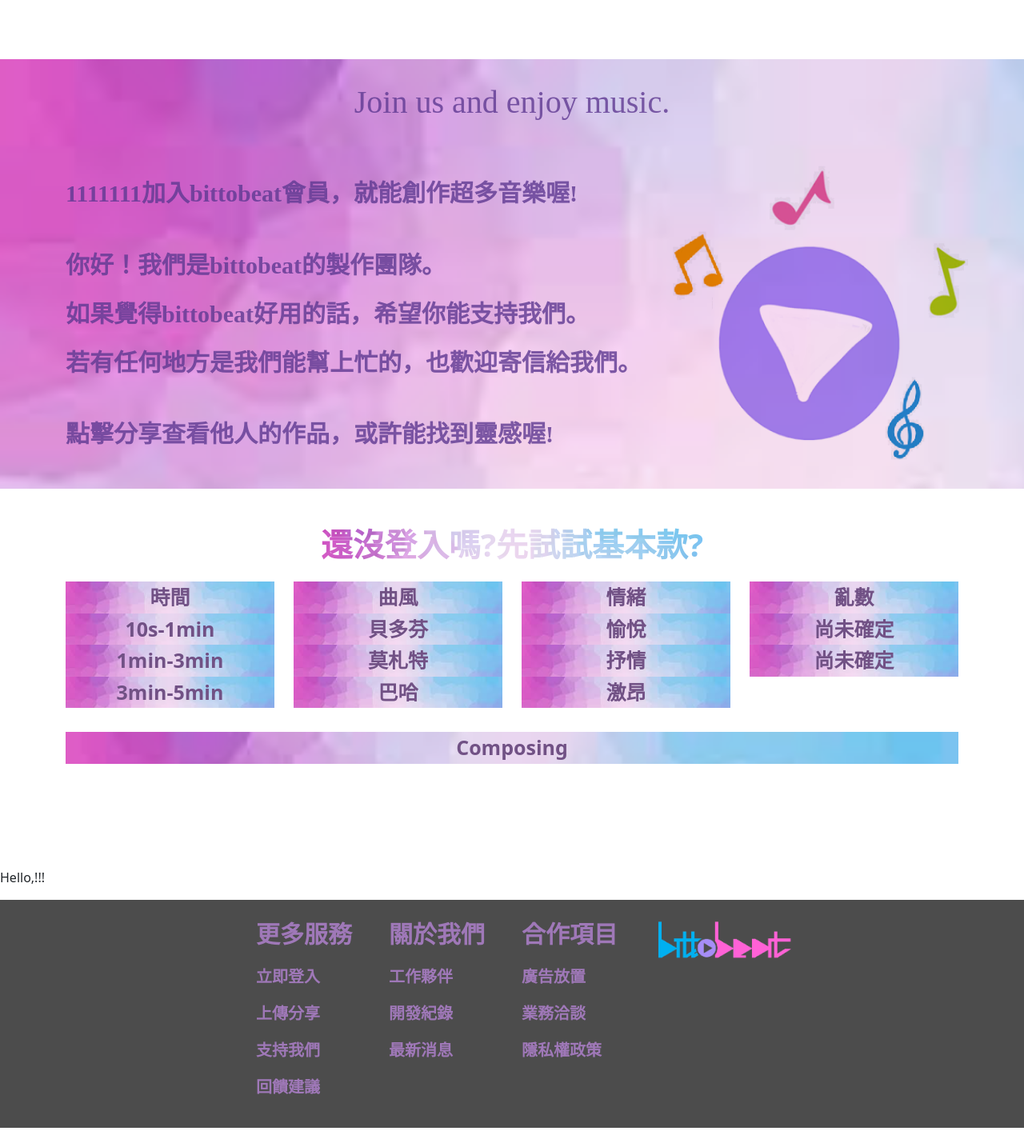
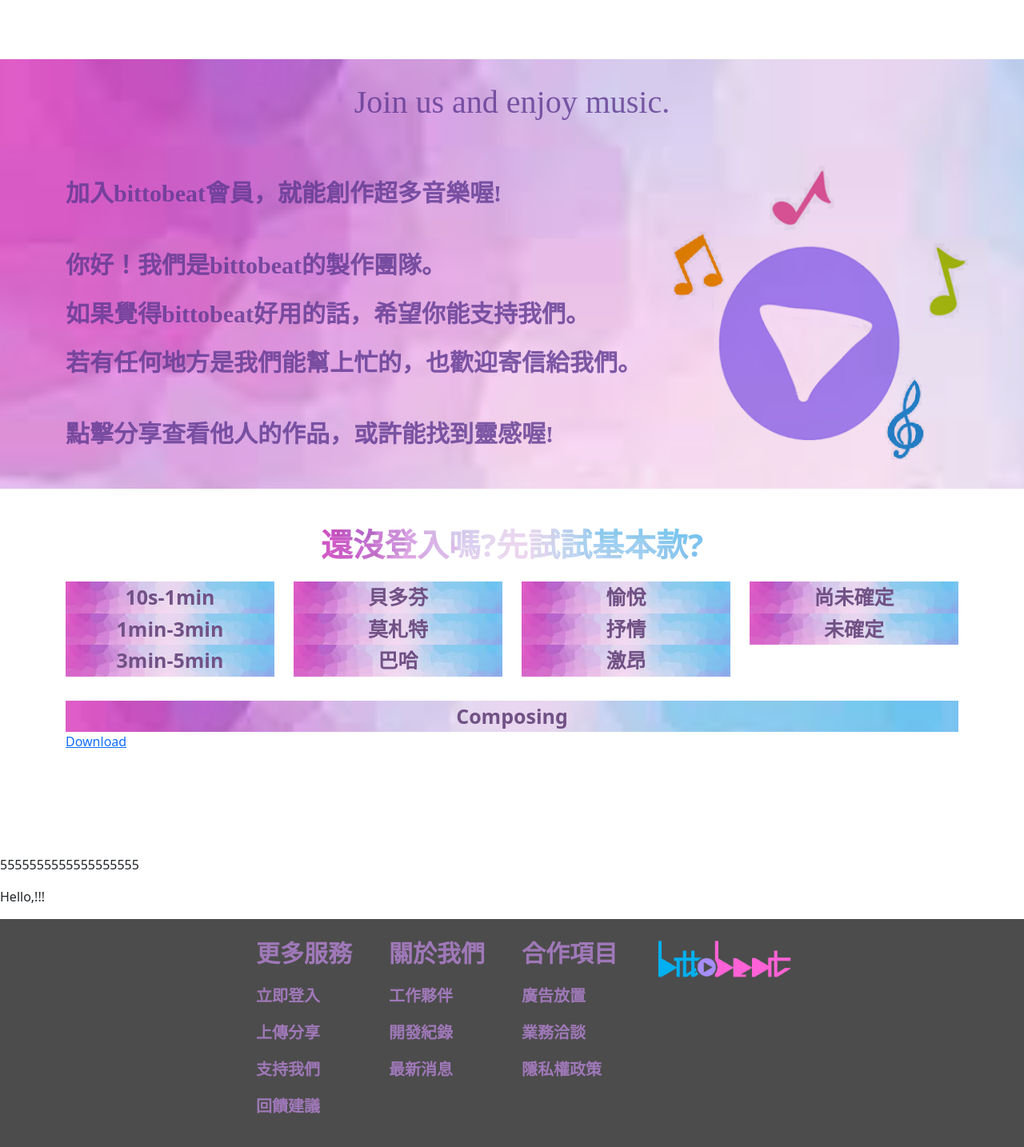
Before and after one commit to Jibanyan-FCU/ml_music_composer, a Flask app: page / in a window 1280 px wide. Shown: the part 76-1510 px from the top of the page at 80% size. Before the commit the page ends 1486 px from the top, so only its background shows below. Run offline with Flask 2, Linux system fonts and the light colour scheme; some libraries are stand-ins or nearby versions.

Commit message:
update interface style

```diff
--- a/source/web/templates/index.html
+++ b/source/web/templates/index.html
@@ -18,7 +18,7 @@
                             <div class="row">
                                 <div class="col-md-8 text-left">
                                     <br>
-                                    <p>1111111加入bittobeat會員，就能創作超多音樂喔!</p>
+                                    <p>加入bittobeat會員，就能創作超多音樂喔!</p>
                                     <br>
                                     <p>你好！我們是bittobeat的製作團隊。</p>
                                     <p>如果覺得bittobeat好用的話，希望你能支持我們。</p>
@@ -55,12 +55,12 @@
                             <p class="operate_title">還沒登入嗎?先試試基本款?</p>
                         </div>
                     </div>
-
+                    <form method='get/post' action="compose">
                         <div class="row">
                             <div class="col-md-3">
                                 <div class="row drop-menu">
                                     <div class="col-md-12 touch">
-                                    <input id="timebtn" type="button" src="img/introimg.PNG" value="時間">
+                                        <input id="timebtn" src="img/introimg.PNG" type="hidden" value="" name="time_btn">
                                     </div>
                                     <div class="drop-group">
                                         <div class="drop-item col-md-12">
@@ -82,20 +82,20 @@
                             <div class="col-md-3">
                                 <div class="row drop-menu">
                                     <div class="col-md-12 touch">
-                                    <input id="stylebtn" type="button" src="img/introimg.PNG" value="曲風">
+                                        <input id="stylebtn" type="hidden" src="img/introimg.PNG" value="">
                                     </div>
                                     <div class="drop-group">
                                         <div class="drop-item col-md-12">
                                             <input onclick="styleselect('貝多芬')" id="style1" type="button"
-                                        src="img/introimg.PNG" value="貝多芬">
+                                            src="img/introimg.PNG" value="貝多芬" name="style">
                                         </div>
                                         <div class="drop-item col-md-12">
                                             <input onclick="styleselect('莫札特')" id="style2" type="button"
-                                        src="img/introimg.PNG" value="莫札特">
+                                            src="img/introimg.PNG" value="莫札特" name="style">
                                         </div>
                                         <div class="drop-item col-md-12">
                                             <input onclick="styleselect('巴哈')" id="style3" type="button"
-                                        src="img/introimg.PNG" value="巴哈">
+                                            src="img/introimg.PNG" value="巴哈" name="style">
                                         </div>
                                     </div>
                                 </div>
@@ -104,20 +104,20 @@
                             <div class="col-md-3">
                                 <div class="row drop-menu">
                                     <div class="col-md-12 touch">
-                                    <input id="moodbtn" type="button" src="img/introimg.PNG" value="情緒">
+                                        <input id="moodbtn" type="hidden" src="img/introimg.PNG" value="">
                                     </div>
                                     <div class="drop-group">
                                         <div class="drop-item col-md-12">
                                             <input onclick="moodselect('happy')" id="mood1" type="button" src="img/introimg.PNG"
-                                            value="愉悅">
+                                                value="愉悅" name="radio">
                                         </div>
                                         <div class="drop-item col-md-12">
                                             <input onclick="moodselect('sad')" id="mood2" type="button" src="img/introimg.PNG"
-                                            value="抒情">
+                                                value="抒情" name="radio">
                                         </div>
                                         <div class="drop-item col-md-12">
                                             <input onclick="moodselect('angry')" id="mood3" type="button" src="img/introimg.PNG"
-                                            value="激昂">
+                                                value="激昂" name="radio">
                                         </div>
                                     </div>
                                 </div>
@@ -126,7 +126,7 @@
                             <div class="col-md-3">
                                 <div class="row drop-menu">
                                     <div class="col-md-12 touch">
-                                    <input id="seedbtn" type="button" src="img/introimg.PNG" value="亂數">
+                                        <input id="seedbtn" type="hidden" src="img/introimg.PNG" value="">
                                     </div>
                                     <div class="drop-group">
                                         <div class="drop-item col-md-12">
@@ -135,7 +135,7 @@
                                         </div>
                                         <div class="drop-item col-md-12">
                                             <input onclick="timeselect('1min-3min')" id="seed2" type="button" src="img/introimg.PNG"
-                                            value="尚未確定">
+                                                value="未確定">
                                         </div>
                                     </div>
                                 </div>
@@ -145,14 +145,18 @@
                             <div class="col-md-12">
                                 <div class="row drop-menu">
                                     <div class="col-md-12 touch">
-                                    <input id="send" type="button" src="img/introimg.PNG" onclick="{{ url_for('EndData',filename='Bach_G_minor_arr._Luo_Ni.mxl') }}" value="Composing">
-                                   <!-- <input id="send" type="button" src="img/introimg.PNG" onclick="location.herf'../EndData/Bach_G_minor_arr._Luo_Ni.mxl'" value="Composing"> -->
+                                        <input id="send" type="submit" src="img/introimg.PNG" value="Composing">
+                                    </div>
+                                    <div class="col-md-12 touch">
+                                        <a id="download_btn" href="{{url_for('static', filename='file/music.mid')}}" download="bittibeat music">Download</a>
                                     </div>
                                 </div>
                             </div>
                         </div>
+                    </form>
                 </div>
             </div>
+            <p> 5555555555555555555</p>
         </section>
         <!--user case ssection-->
         <script>
@@ -168,6 +172,7 @@
                 document.getElementById("moodbtn").value = option;
             }
         </script>
+
         {% endblock %}
 
         <!-- container layer 8:4-->
```
Lines whose indentation alone changed are shown as unchanged.
